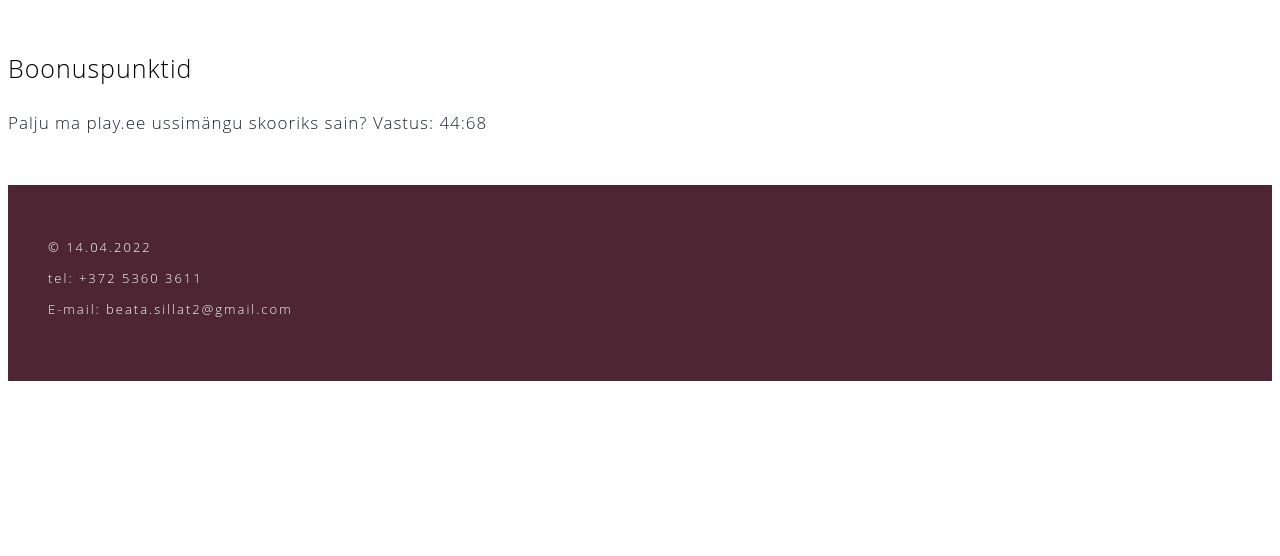
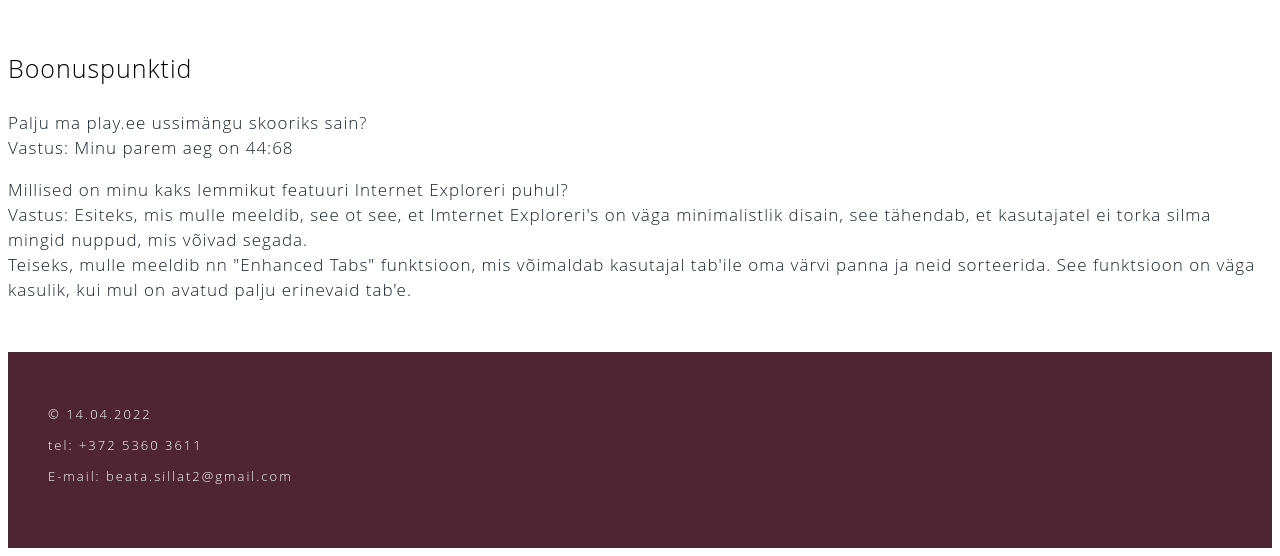
Before and after one commit to BeataSl/gotoAndPlay, a plain HTML site: page index.html in a window 1280 px wide. Shown: the part 2939-3495 px from the top of the page. Before the commit the page ends 3328 px from the top, so only its background shows below. Drawn offline with Linux system fonts and the light colour scheme.

Commit message:
boonuspunktid

```diff
--- a/index.html
+++ b/index.html
@@ -63,8 +63,9 @@
 
                     <div class="content">
                         <h3 style="text-align: left; margin-top: 50px;" class="vastused">Boonuspunktid</h3>
-                        <p style="text-align: left;" class="videod">Palju ma play.ee ussimängu skooriks sain? Vastus: 44:68 </p>
-                        <!-- <p style="text-align: left;"class="videod">Millised on minu kaks lemmikut featuuri Internet Exploreri puhul? Vastus:</p> -->
+                        <p style="text-align: left;" class="videod">Palju ma play.ee ussimängu skooriks sain? <br> Vastus: Minu parem aeg on 44:68 </p>
+                        <p style="text-align: left;" class="videod">Millised on minu kaks lemmikut featuuri Internet Exploreri puhul? <br> Vastus: Esiteks, mis mulle meeldib, see ot see, et Imternet Exploreri's on väga minimalistlik disain, see tähendab, et kasutajatel ei torka silma mingid nuppud, mis võivad segada. <br> Teiseks, mulle meeldib nn "Enhanced Tabs" funktsioon, mis võimaldab kasutajal tab'ile oma värvi panna ja neid sorteerida. See funktsioon on väga kasulik, kui mul on avatud palju erinevaid tab'e. </p>
+
 
                     </div>
                 </div>
```
